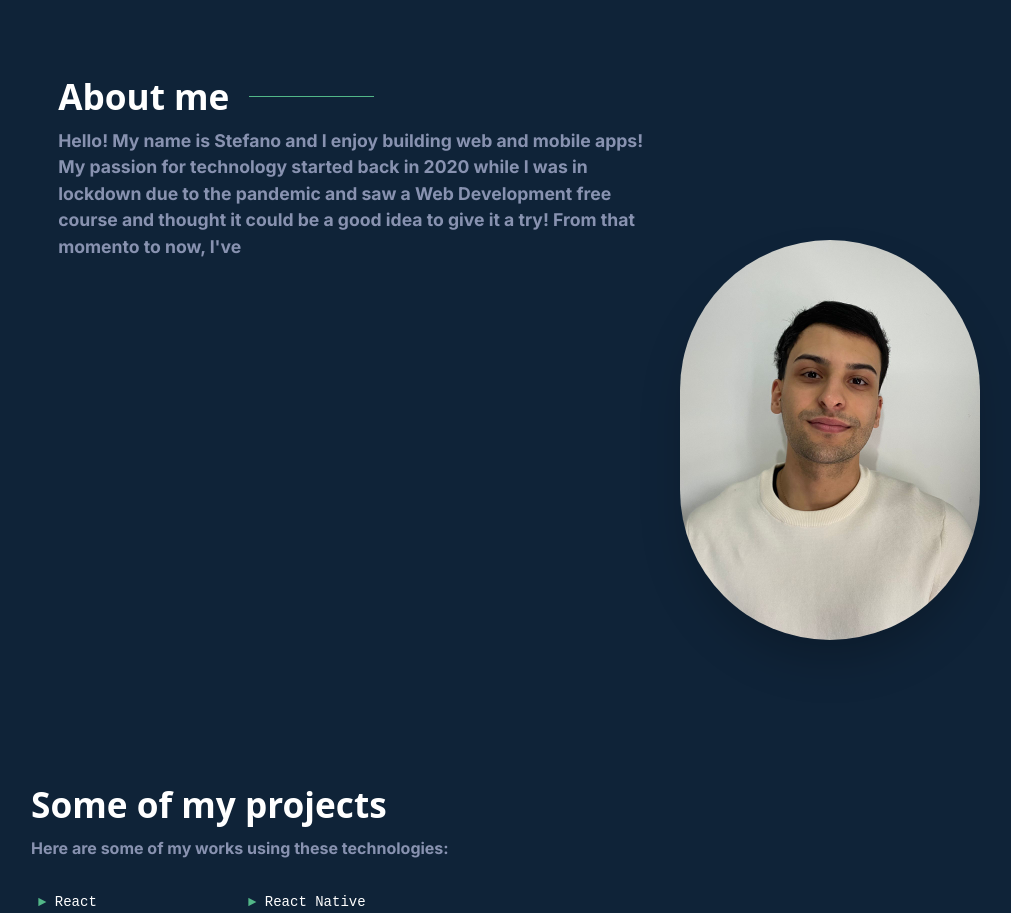
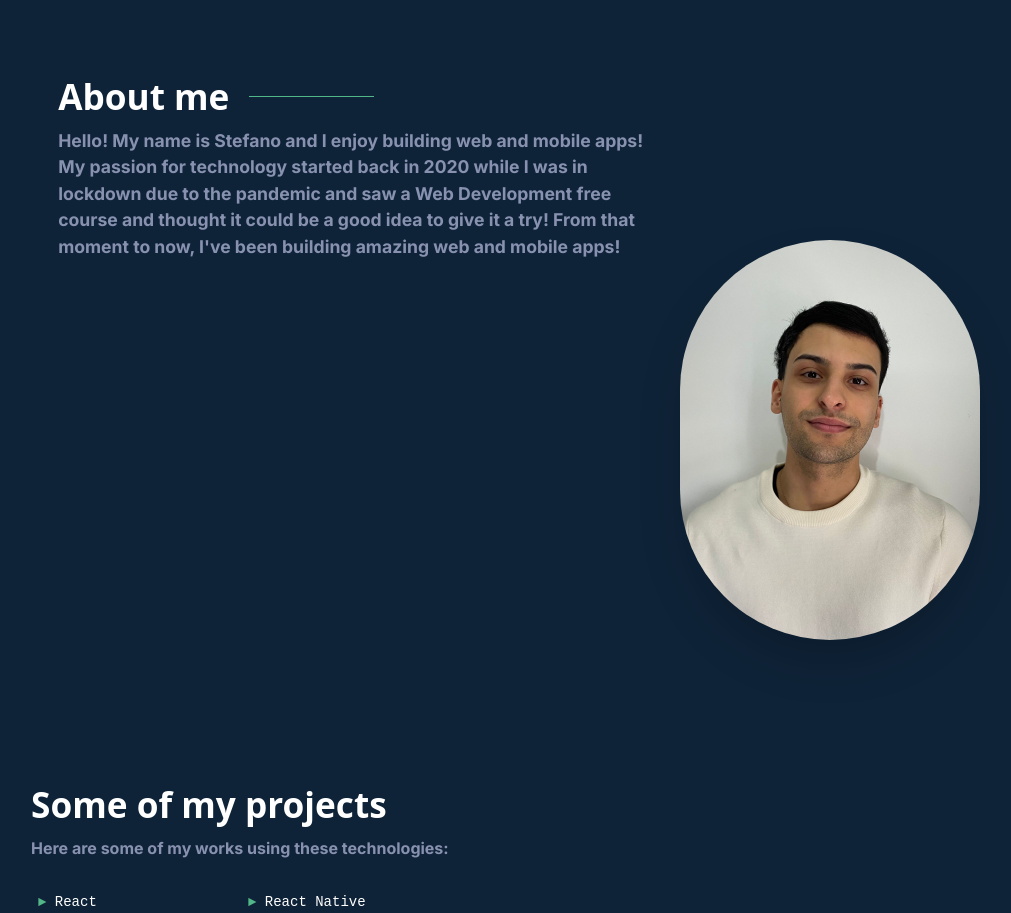
Before and after one commit to StefanoCutri/portfolio, a React (Create React App) app: page / in a window 1280 px wide. Shown: the part 920-1833 px from the top of the page, without its empty margins (121-1132 px from the left). Built offline with nearby package versions, Linux system fonts and the light colour scheme.

Commit message:
Change meta tag and About info

```diff
--- a/public/index.html
+++ b/public/index.html
@@ -3,7 +3,7 @@
   <head>
     <meta charset="utf-8" />
     <link rel="icon" href="%PUBLIC_URL%/favicon.ico" />
-    <meta name="viewport" content="width=device-width, initial-scale=1" />
+    <meta name="viewport" content="width=device-width, initial-scale=1.0">
     <meta name="theme-color" content="#000000" />
     <meta
       name="description"
--- a/src/components/About.js
+++ b/src/components/About.js
@@ -27,7 +27,7 @@ export const About = () => {
               My passion for technology started back in 2020 while I was in
               lockdown due to the pandemic and saw a Web Development free course
               and thought it could be a good idea to give it a try! From that
-              momento to now, I've
+              moment to now, I've been building amazing web and mobile apps!
             </p>
           </div>
         </div>
```
